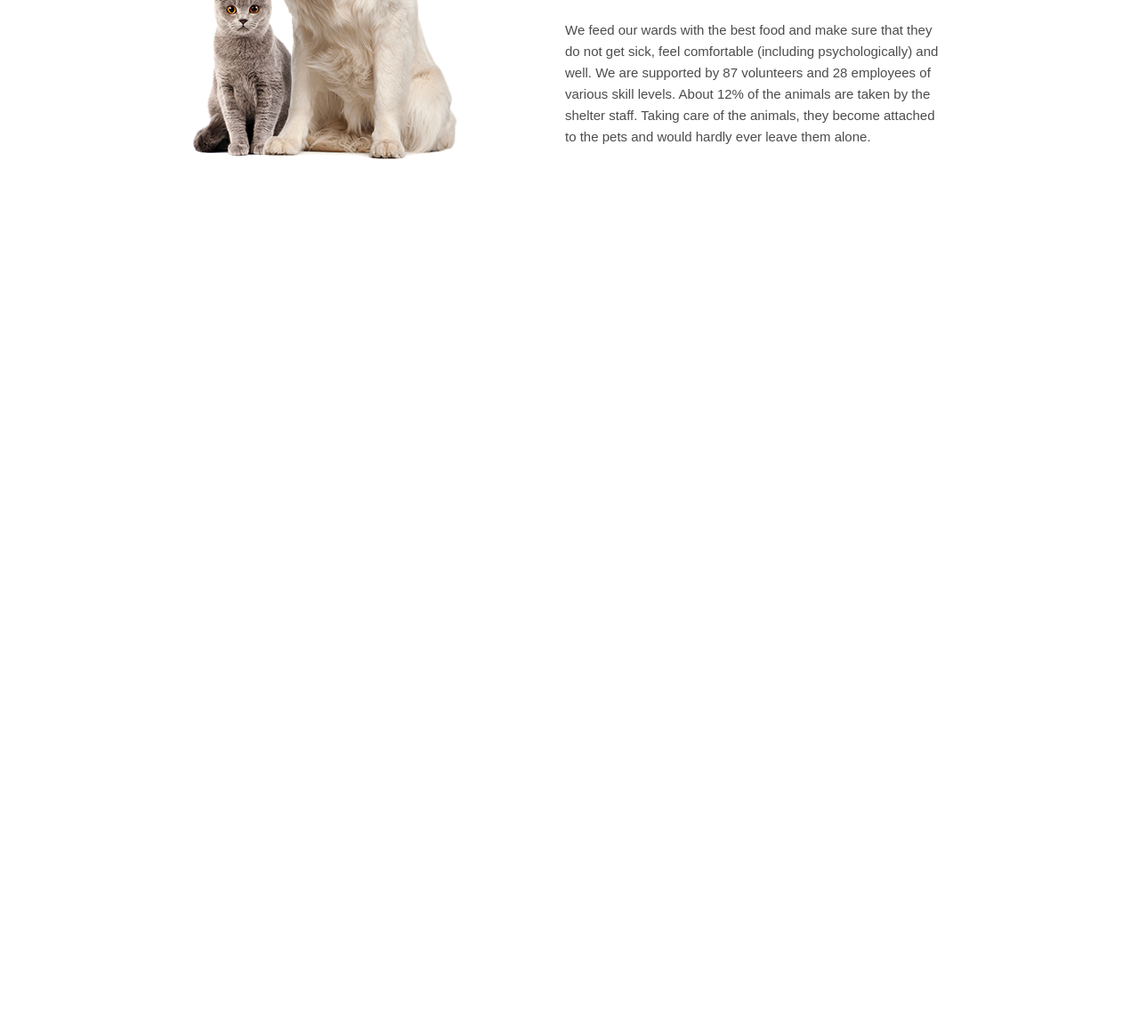
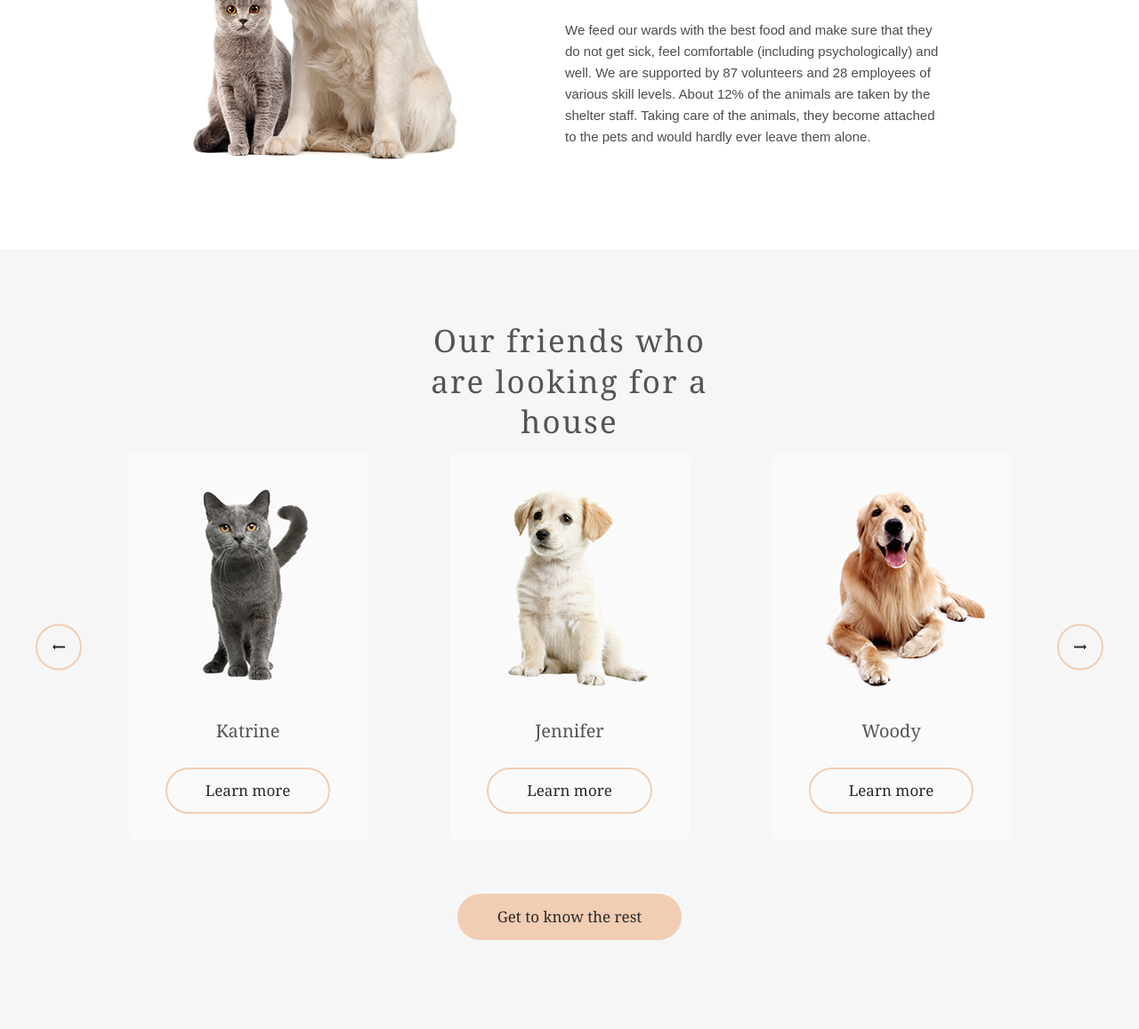
Before and after one commit to xNIGHTMARENIGHTx/shelter, a plain HTML site: page index.html in a window 1280 px wide. Shown: the part 1216-2373 px from the top of the page at 89% size. Before the commit the page ends 1515 px from the top, so only its background shows below. Drawn offline with Linux system fonts and the light colour scheme.

Commit message:
feat: add pets section

```diff
--- a/css/main.css
+++ b/css/main.css
@@ -138,3 +138,90 @@
 .about-info_content .first{
     margin-bottom: 25px;
 }
+
+.pets {
+    background-color: #F6F6F6;
+}
+
+.pets h3{
+    font-family: Georgia, 'Times New Roman', Times, serif;
+    width: 400px;
+    height: 90px;
+    font-weight: 400;
+    font-size: 35px;
+    line-height: 130%;
+    letter-spacing: 0.06em;
+    color: #545454;
+    text-align: center;
+    display: flex;
+    flex-direction: column;
+    align-items: center;
+    margin: 0 440px;
+    padding-top: 80px;
+    margin-bottom: 60px;
+}
+
+.pets h3 p{
+    margin: 0;
+}
+
+.pets_slider {
+    margin: 0 40px 60px 40px;
+    display: flex;
+    justify-content: space-between;
+}
+
+.pets_slider div{
+    display: flex;
+    flex-direction: column;
+    align-items: center;
+    background-color: #FAFAFA;
+    margin: 0 40px;
+    border-radius: 9px;
+}
+
+.pets_slider p{
+    height: 23px;
+    font-family: Georgia, 'Times New Roman', Times, serif;
+    font-weight: 400;
+    font-size: 20px;
+    line-height: 23px;
+    color: #545454;
+    margin: 30px 0 0 0;
+}
+
+.pets_slider button {
+    padding: 13px 43px;
+    border: #F1CDB3 solid 2px;
+    border-radius: 100px;
+    color: #292929;
+    font-family: Georgia, 'Times New Roman', Times, serif;
+    font-weight: 400;
+    font-size: 17px;
+    line-height: 130%;
+    background-color: #FAFAFA;
+    margin: 30px 41.5px;
+}
+
+.pets_slider button:hover{
+    background-color: #F1CDB3;
+}
+
+.pets_button {
+    display: flex;
+    flex-direction: column;
+    align-items: center;
+}
+
+.pets_button  button{
+    padding: 15px 45px;
+    border: 0px;
+    border-radius: 100px;
+    color: #292929;
+    font-family: Georgia, 'Times New Roman', Times, serif;
+    font-weight: 400;
+    font-size: 17px;
+    line-height: 130%;
+    background-color: #F1CDB3;
+    margin-bottom: 100px;
+}
--- a/index.html
+++ b/index.html
@@ -29,10 +29,10 @@
                 </h2>
                 <p>
                     We offer to give a chance to a little
-                     and nice puppy with an extremely wide
-                     and open heart. He or she will love
-                     you more than anybody else in the world,
-                     you will see!
+                    and nice puppy with an extremely wide
+                    and open heart. He or she will love
+                    you more than anybody else in the world,
+                    you will see!
                 </p>
                 <a href="./index.html">
                     Make a friend
@@ -70,14 +70,31 @@
             </div>
         </article>
         <article class="pets">
-            <h3>
+            <h3>Our friends who
+                <p>are looking for a house</p>
             </h3>
-            <div>
-
+            <div class="pets_slider">
+                <img src="./assets/img/button_arrow_left.svg" alt="">
+                <div>
+                    <img src="./assets/img/pets-katrine.png" alt="">
+                    <p>Katrine</p>
+                    <button >Learn more</button>
+                </div>
+                <div>
+                    <img src="./assets/img/pets-jennifer.png" alt="">
+                    <p>Jennifer</p>
+                    <button >Learn more</button>
+                </div>
+                <div>
+                    <img src="./assets/img/pets-woody.png" alt="">
+                    <p>Woody</p>
+                    <button >Learn more</button>
+                </div>
+                <img src="./assets/img/button_arrow_right.svg" alt="">
             </div>
-            <a>
-
-            </a>
+            <div class="pets_button">
+                <button onclick="window.location.assign('./index.html');">Get to know the rest</button>
+            </div>
         </article>
     </main>
 </body>
```
Also changed, not shown: assets/img/button_arrow_left.svg (added), assets/img/button_arrow_right.svg (added), assets/img/pets-jennifer.png (added), assets/img/pets-katrine.png (added), assets/img/pets-woody.png (added).
